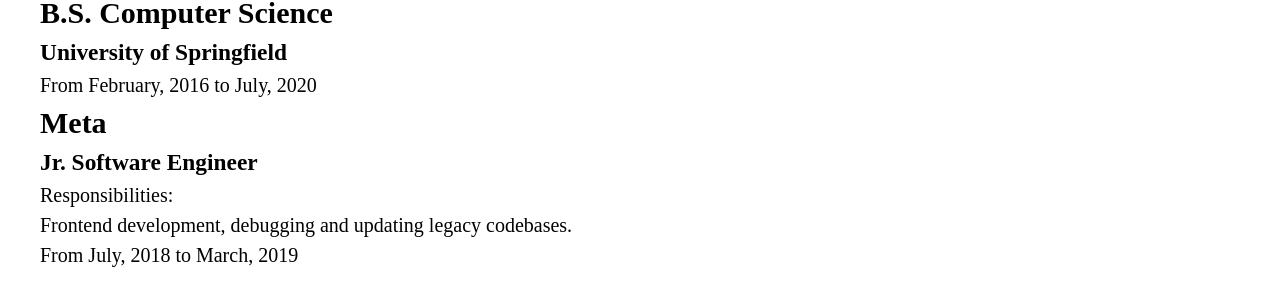
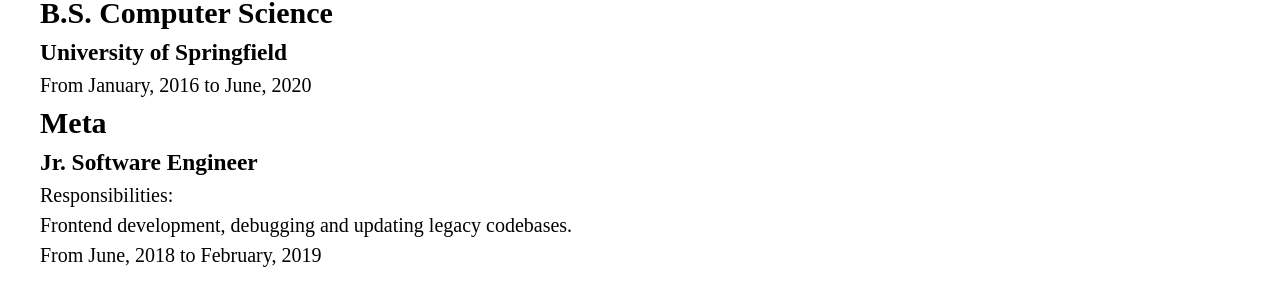
Before and after one commit to Kauboimausu/cv-creator, a React (Vite) app: page / in a window 1280 px wide. Shown: the part 392-698 px from the top of the page. Built offline with nearby package versions, Linux system fonts and the light colour scheme.

Commit message:
Fixed bug displaying day one month higher than inputted

```diff
--- a/src/components/DateParser.js
+++ b/src/components/DateParser.js
@@ -16,6 +16,6 @@ const months = [
 // Parses dates to be more human readable and prettier
 export function parseDate(date) {
     const dateComponents = date.split("-")
-    const month = months[Number(dateComponents[1])]
+    const month = months[Number(dateComponents[1]-1)]
     return `${month}, ${dateComponents[0]}`
 }
```
